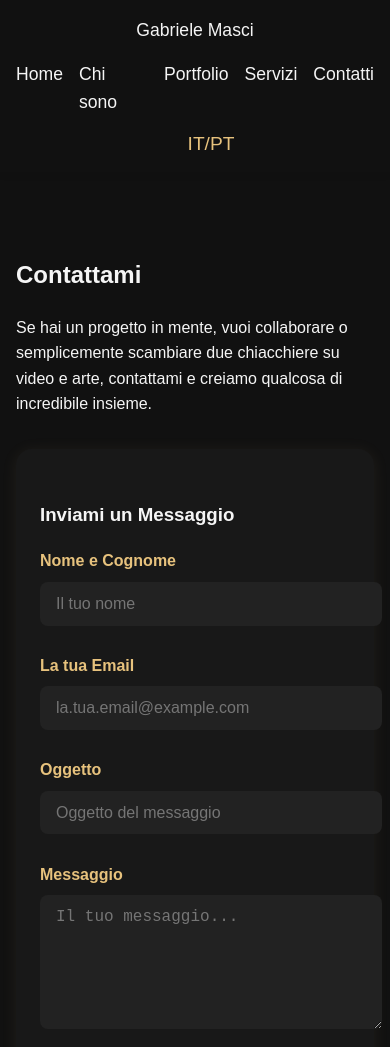
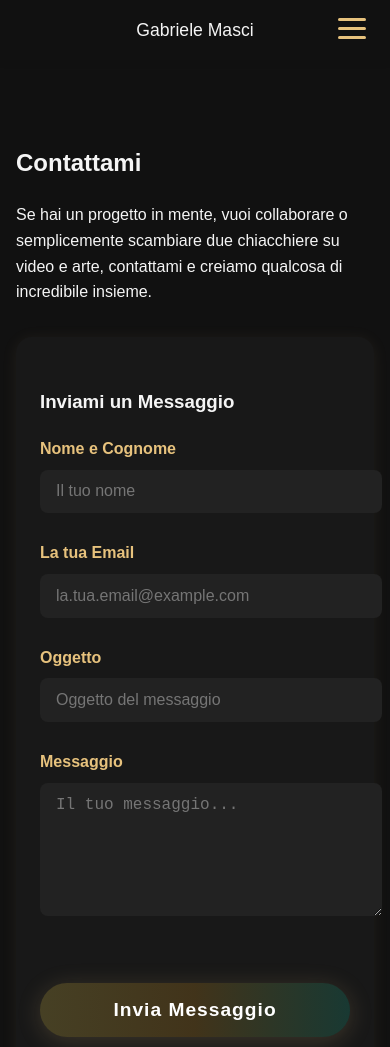
Before and after one commit to SaraVSSILVA/portfolio-videomaker-GabrieleMasci, a plain HTML site: page contato.html in a window 390 px wide. Shown: the top 1047 px of the page. Drawn offline with Linux system fonts and the light colour scheme.

Commit message:
Melhorias na responsividade da navbar, centralização do botão de idioma e fixação do hamburger no canto direito

```diff
--- a/contato.html
+++ b/contato.html
@@ -5,14 +5,16 @@
     <meta name="viewport" content="width=device-width, initial-scale=1.0" />
     <title data-translate-key="navContato">Contato | Gabriele Masci</title>
     <link rel="stylesheet" href="style.css" />
-    <!-- Font Awesome removido: não utilizado no projeto -->
   </head>
   <body>
     <nav class="main-nav">
       <div class="logo">
         <a href="index.html" data-translate-key="homeTitle">Gabriele Masci</a>
       </div>
-      <ul>
+      <button class="nav-toggle" id="navToggle" aria-label="Abrir menu">
+        <span class="hamburger"></span>
+      </button>
+      <ul class="nav-menu">
         <li><a href="index.html" data-translate-key="navHome">Home</a></li>
         <li>
           <a href="index.html#sobre" data-translate-key="navSobre">Sobre</a>
@@ -30,11 +32,12 @@
         <li>
           <a href="contato.html" data-translate-key="navContato">Contato</a>
         </li>
+        <li>
+          <button id="langToggle" class="langToggle">
+            <span data-translate-key="langBtn">PT/IT</span>
+          </button>
+        </li>
       </ul>
-      <button id="langToggle">
-        <i class="fas fa-globe"></i>
-        <span data-translate-key="langBtn">PT/IT</span>
-      </button>
     </nav>
 
     <main>
--- a/script.js
+++ b/script.js
@@ -47,6 +47,24 @@ document.addEventListener('DOMContentLoaded', () => {
   window.addEventListener('scroll', function() {}, { passive: true });
   window.addEventListener('touchstart', function() {}, { passive: true });
   window.addEventListener('touchmove', function() {}, { passive: true });
+
+  // Hamburger menu toggle
+  const navToggle = document.getElementById('navToggle');
+  const navMenu = document.querySelector('.nav-menu');
+  if (navToggle && navMenu) {
+    navToggle.addEventListener('click', () => {
+      navMenu.classList.toggle('open');
+      navToggle.classList.toggle('open');
+    });
+    // Fecha o menu ao clicar em um link
+    navMenu.querySelectorAll('a').forEach(link => {
+      link.addEventListener('click', () => {
+        navMenu.classList.remove('open');
+        navToggle.classList.remove('open');
+      });
+    });
+  }
+
   const langToggleBtn = document.getElementById('langToggle');
   if (langToggleBtn) {
     langToggleBtn.addEventListener('click', () => {
--- a/style.css
+++ b/style.css
@@ -1,3 +1,86 @@
+/* Hamburger menu styles */
+.nav-toggle {
+  display: none;
+  background: none;
+  border: none;
+  cursor: pointer;
+  padding: 0.5rem;
+  margin-left: 1rem;
+  z-index: 101;
+}
+.hamburger {
+  display: block;
+  width: 28px;
+  height: 3px;
+  background: #e7c27d;
+  position: relative;
+  border-radius: 2px;
+}
+.hamburger::before,
+.hamburger::after {
+  content: '';
+  display: block;
+  width: 28px;
+  height: 3px;
+  background: #e7c27d;
+  position: absolute;
+  border-radius: 2px;
+  transition: 0.3s;
+}
+.hamburger::before {
+  top: -9px;
+}
+.hamburger::after {
+  top: 9px;
+}
+
+.nav-menu {
+  display: flex;
+  gap: 2rem;
+  list-style: none;
+  margin: 0;
+  padding: 0;
+}
+
+@media (max-width: 800px) {
+  .nav-toggle {
+    display: block;
+    position: absolute;
+    top: 1.2rem;
+    right: 1rem;
+    margin-left: 0;
+    z-index: 102;
+  }
+  .nav-menu {
+    flex-direction: column;
+    gap: 0;
+    position: absolute;
+    top: 100%;
+    left: 0;
+    width: 100vw;
+    background: #181818;
+    box-shadow: 0 2px 8px rgba(0, 0, 0, 0.08);
+    z-index: 100;
+    max-height: 0;
+    overflow: hidden;
+    transition: max-height 0.3s ease;
+  }
+  .nav-menu.open {
+    max-height: 400px;
+    padding-bottom: 1rem;
+  }
+  .main-nav {
+    position: relative;
+  }
+  .nav-menu li {
+    width: 100%;
+    text-align: center;
+  }
+  .langToggle {
+    margin: 0.5rem auto;
+    display: inline-block;
+  }
+}
 body {
   background: #111;
 }
@@ -429,8 +512,7 @@ body {
   left: 0;
   width: 100%;
   height: 100%;
-  background: url('/assets/Background.webp') center
-    center/cover no-repeat;
+  background: url('/assets/Background.webp') center center/cover no-repeat;
   filter: blur(2px) brightness(0.6);
   z-index: 1;
 }
@@ -630,6 +712,14 @@ body {
   .portfolio-grid {
     grid-template-columns: 1fr;
   }
+  .nav-menu li {
+    width: 100%;
+    text-align: center;
+  }
+  .langToggle {
+    margin: 0.5rem auto;
+    display: inline-block;
+  }
 }
 
 .langToggle {
```
Also changed, not shown: index.html (+15 -9 lines).
